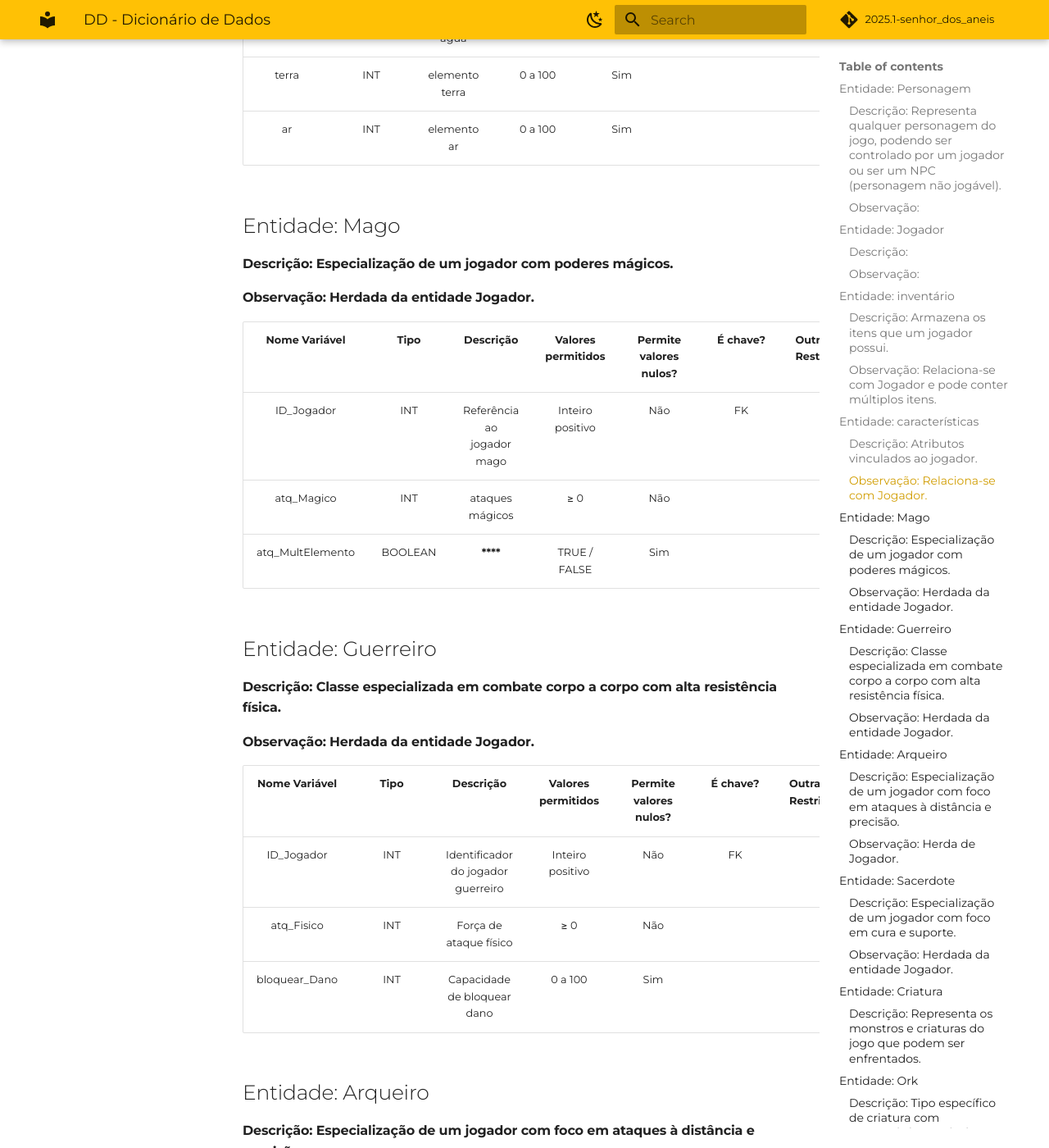
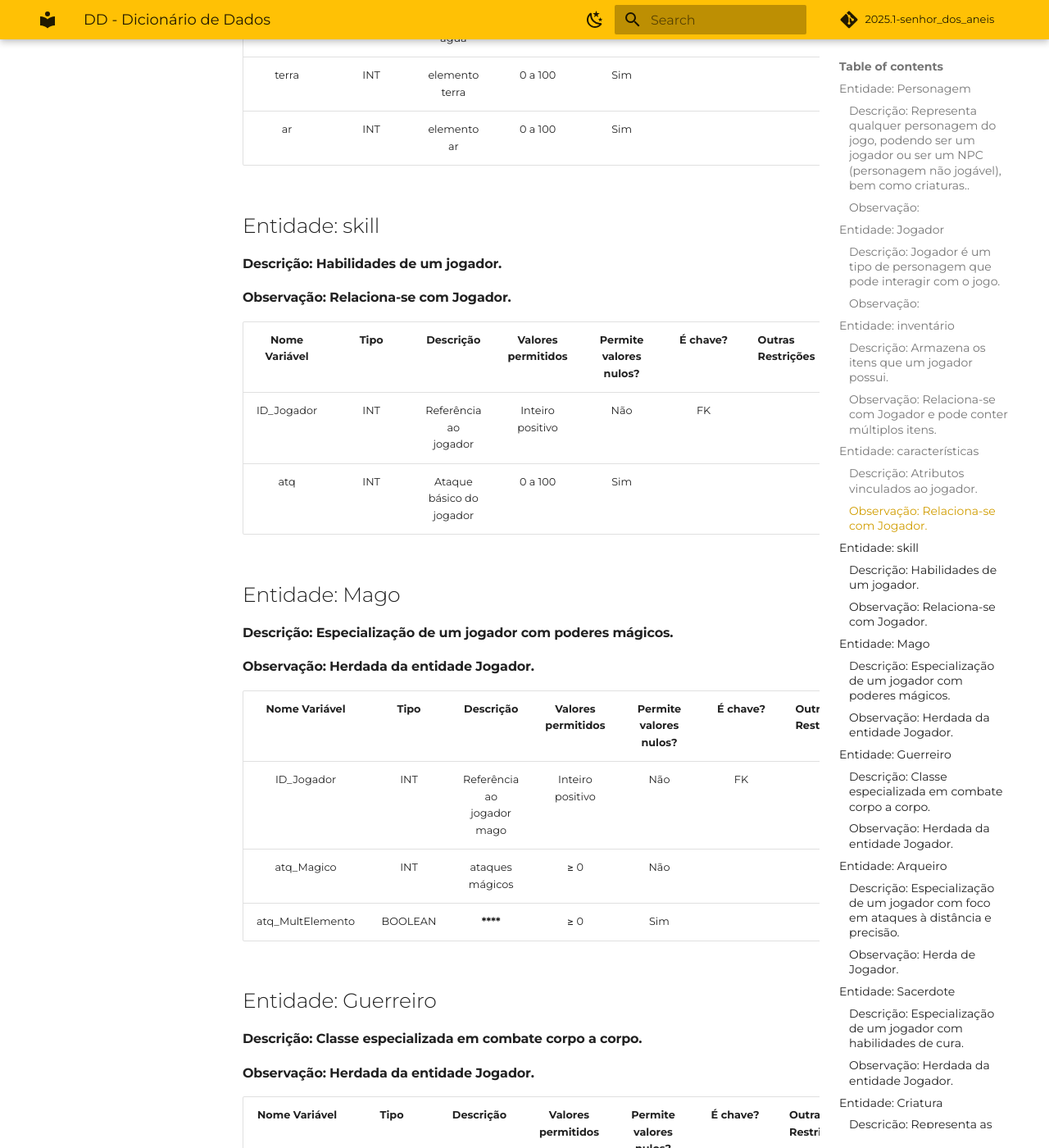
Before and after one commit to SBD1/2025.1-senhor_dos_aneis, an MkDocs documentation site: the page built from docs/DD_o_senhor_dos_aneis.md, in a window 1280 px wide and 1400 px high, scrolled down 2653 px. Shown: the whole window at 82% size. Built offline with MkDocs 1.6.1 and Material for MkDocs 9.7.7, drawn with Linux system fonts in a browser that asks for light colours; comment, search, counter and statistics services are not loaded; some of the changed text lies outside the part shown.

Commit message:
docs.: Atualizacao do dicionario
- adicionado classe skill
- adicionado descricao do jogador

```diff
--- a/docs/DD_o_senhor_dos_aneis.md
+++ b/docs/DD_o_senhor_dos_aneis.md
@@ -4,7 +4,7 @@
 
 ## Entidade: Personagem
 
-#### Descrição: Representa qualquer personagem do jogo, podendo ser controlado por um jogador ou ser um NPC (personagem não jogável).
+#### Descrição: Representa qualquer personagem do jogo, podendo ser um jogador ou ser um NPC (personagem não jogável), bem como criaturas..
 
 #### Observação:
 
@@ -21,14 +21,14 @@
 
 ## Entidade: Jogador
 
-#### Descrição:
+#### Descrição: Jogador é um tipo de personagem que pode interagir com o jogo.
 
 #### Observação:
 
 |  Nome Variável   |    Tipo     |         Descrição         | Valores permitidos | Permite valores nulos? | É chave? | Outras Restrições |
 | :--------------: | :---------: | :-----------------------: | :----------------: | :--------------------: | :------: | ----------------- |
 |    ID_Jogador    |     INT     | Identificador do jogador  |  Inteiro positivo  |          Não           |          |                   |
-| tipo_equipamento | VARCHAR(50) | Tipo de equipamento usado |      \*\*\*\*      |          Sim           |          |                   |
+| tipo_equipamento | VARCHAR(50) | Tipo de equipamento usado |      Texto         |          Sim           |          |                   |
 |     cenario      | VARCHAR(50) |      Nome do cenário      |      \*\*\*\*      |          Sim           |    PF    |                   |
 
 ## Entidade: inventário
@@ -57,6 +57,17 @@
 |     terra     | INT  |    elemento terra     |      0 a 100       |          Sim           |          |                   |
 |      ar       | INT  |      elemento ar      |      0 a 100       |          Sim           |          |                   |
 
+## Entidade: skill
+
+#### Descrição: Habilidades de um jogador.
+
+#### Observação: Relaciona-se com Jogador.
+
+| Nome Variável | Tipo |       Descrição           | Valores permitidos | Permite valores nulos? | É chave? | Outras Restrições |
+| :-----------: | :--: | :-------------------:     | :----------------: | :--------------------: | :------: | ----------------- |
+|  ID_Jogador   | INT  | Referência ao jogador     |  Inteiro positivo  |          Não           |    FK    |                   |
+|     atq       | INT  | Ataque básico do jogador  |      0 a 100       |          Sim           |          |                   |
+
 ## Entidade: Mago
 
 #### Descrição: Especialização de um jogador com poderes mágicos.
@@ -67,11 +78,11 @@
 | :--------------: | :-----: | :------------------------: | :----------------: | :--------------------: | :------: | ----------------- |
 |    ID_Jogador    |   INT   | Referência ao jogador mago |  Inteiro positivo  |          Não           |    FK    |                   |
 |    atq_Magico    |   INT   |      ataques mágicos       |        ≥ 0         |          Não           |          |                   |
-| atq_MultElemento | BOOLEAN |        **\*\*\*\***        |    TRUE / FALSE    |          Sim           |          |                   |
+| atq_MultElemento | BOOLEAN |        **\*\*\*\***        |        ≥ 0         |          Sim           |          |                   |
 
 ## Entidade: Guerreiro
 
-#### Descrição: Classe especializada em combate corpo a corpo com alta resistência física.
+#### Descrição: Classe especializada em combate corpo a corpo.
 
 #### Observação: Herdada da entidade Jogador.
 
@@ -90,12 +101,12 @@
 | Nome Variável | Tipo |           Descrição            | Valores permitidos | Permite valores nulos? | É chave? | Outras Restrições |
 | :-----------: | :--: | :----------------------------: | :----------------: | :--------------------: | :------: | ----------------- |
 |  ID_Jogador   | INT  | Referência ao jogador arqueiro |  Inteiro positivo  |          Não           |    FK    |                   |
-|  atq_Preciso  | INT  |      Precisão dos ataques      |      0 a 100       |          Sim           |          |                   |
+|  atq_Preciso  | INT  |      Precisão dos ataques      |        100%         |          Sim           |          |                   |
 |  atq_Rapido   | INT  |     Velocidade dos ataques     |        ≥ 0         |          Sim           |          |                   |
 
 ## Entidade: Sacerdote
 
-#### Descrição: Especialização de um jogador com foco em cura e suporte.
+#### Descrição: Especialização de um jogador com habilidades de cura.
 
 #### Observação: Herdada da entidade Jogador.
 
@@ -107,7 +118,7 @@
 
 ## Entidade: Criatura
 
-#### Descrição: Representa os monstros e criaturas do jogo que podem ser enfrentados.
+#### Descrição: Representa as criaturas do jogo que podem ser enfrentados.
 
 | Nome Variável | Tipo |              Descrição              | Valores permitidos | Permite valores nulos? | É chave? | Outras Restrições |
 | :-----------: | :--: | :---------------------------------: | :----------------: | :--------------------: | :------: | ----------------- |
@@ -223,6 +234,6 @@ Pode ocorrer em ambientes diversos.
 | :--------------: | :---------: | :------------------------------: | :----------------: | :--------------------: | :------: | ----------------- |
 |    ID_batalha    |     INT     |     Identificador da batalha     |  Inteiro positivo  |          Não           |    PK    |                   |
 |   Dano_Causado   |     INT     |       Dano total infligido       |        ≥ 0         |          Não           |          |                   |
-|  Controle_Dano   | VARCHAR(50) |         controle de dano         |       Texto        |          Sim           |          |                   |
+|  Controle_Dano   | VARCHAR(50) |         controle de dano         |        INT         |          Sim           |          |                   |
 | Ambiente_Batalha | VARCHAR(50) | Ambiente onde ocorreu a batalha  |       Texto        |          Sim           |          |                   |
 |   Dano_Sofrido   |     INT     | Dano total recebido pelo jogador |        ≥ 0         |          Não           |          |                   |
```
Also changed, not shown: other parts of docs/DD_o_senhor_dos_aneis.md (+4 -4 lines).
